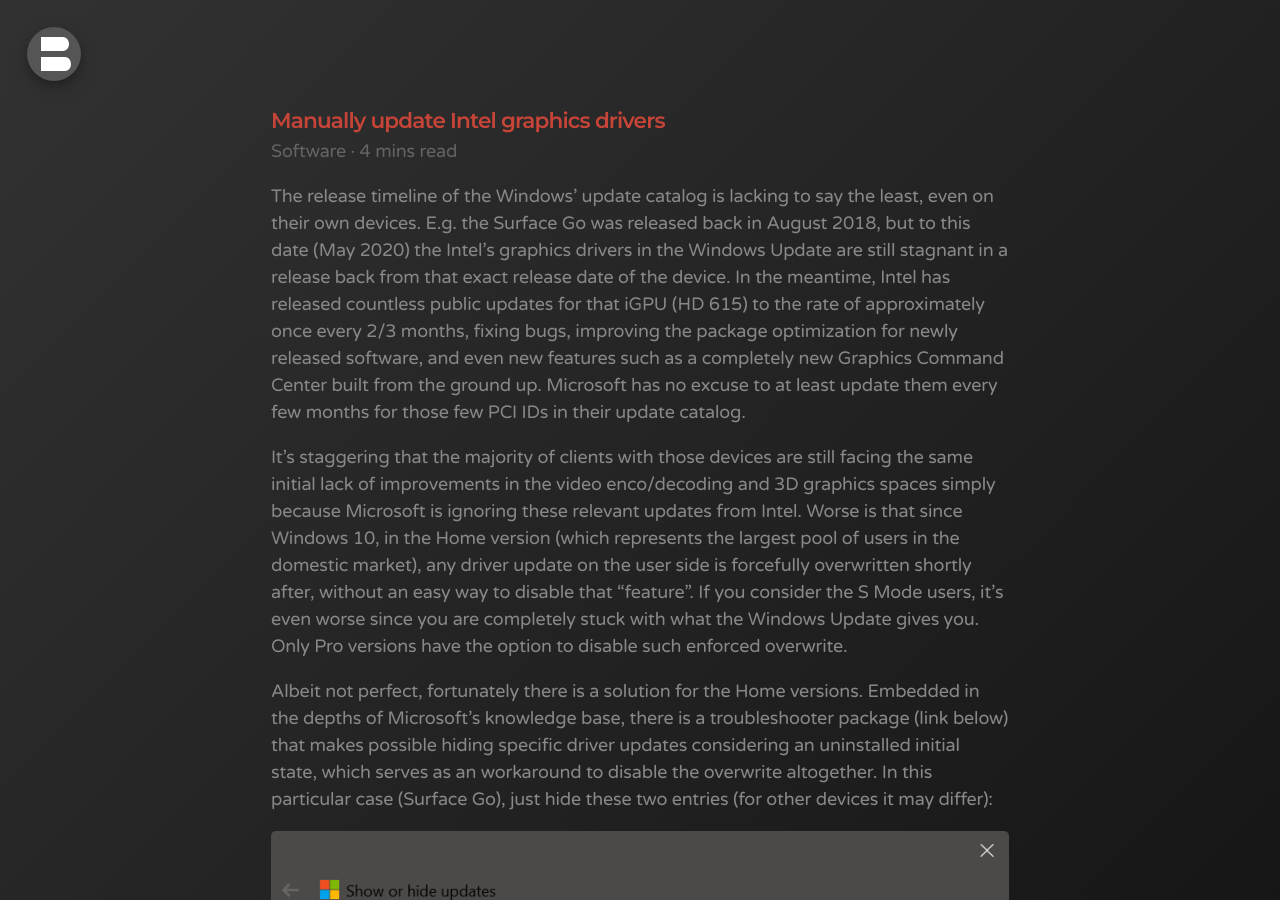
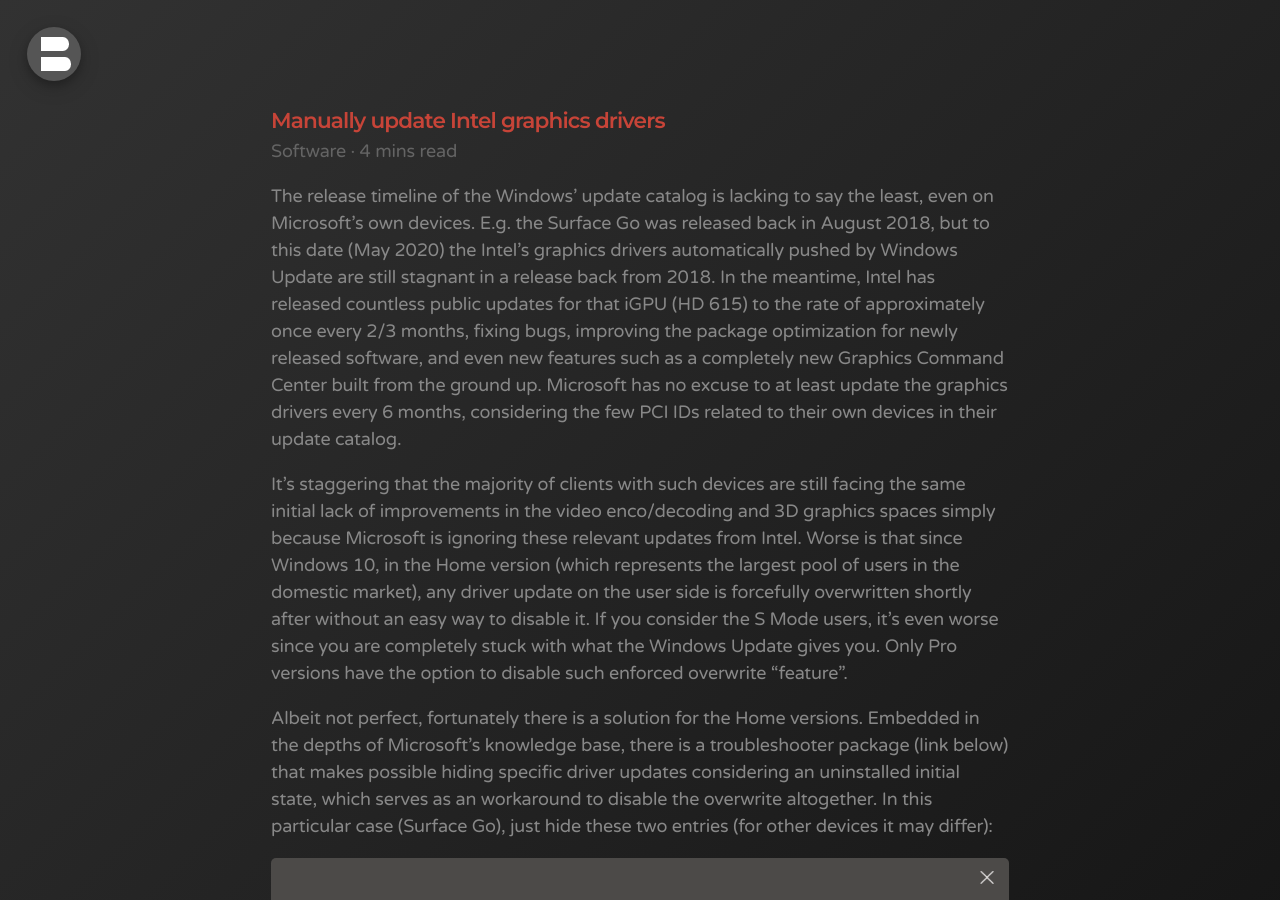
Before and after one commit to bonina/bonina.github.io, a Jekyll site: the page built from _posts/software/2020/2020-05-12-manually -update-intel-graphics-drivers.md, in a window 1280 px wide and 900 px high. Built offline with Jekyll 4.4.1, drawn with Linux system fonts in a browser that asks for light colours.

Commit message:
Update 2020-05-12-manually -update-intel-graphics-drivers.md

```diff
--- a/_posts/software/2020/2020-05-12-manually -update-intel-graphics-drivers.md
+++ b/_posts/software/2020/2020-05-12-manually -update-intel-graphics-drivers.md
@@ -5,9 +5,9 @@
 published: true
 ---
 
-The release timeline of the Windows' update catalog is lacking to say the least, even on their own devices. E.g. the Surface Go was released back in August 2018, but to this date (May 2020) the Intel's graphics drivers in the Windows Update are still stagnant in a release back from that exact release date of the device. In the meantime, Intel has released countless public updates for that iGPU (HD 615) to the rate of approximately once every 2/3 months, fixing bugs, improving the package optimization for newly released software, and even new features such as a completely new Graphics Command Center built from the ground up. Microsoft has no excuse to at least update them every few months for those few PCI IDs in their update catalog.
+The release timeline of the Windows' update catalog is lacking to say the least, even on Microsoft's own devices. E.g. the Surface Go was released back in August 2018, but to this date (May 2020) the Intel's graphics drivers automatically pushed by Windows Update are still stagnant in a release back from 2018. In the meantime, Intel has released countless public updates for that iGPU (HD 615) to the rate of approximately once every 2/3 months, fixing bugs, improving the package optimization for newly released software, and even new features such as a completely new Graphics Command Center built from the ground up. Microsoft has no excuse to at least update the graphics drivers every 6 months, considering the few PCI IDs related to their own devices in their update catalog.
 
-It's staggering that the majority of clients with those devices are still facing the same initial lack of improvements in the video enco/decoding and 3D graphics spaces simply because Microsoft is ignoring these relevant updates from Intel. Worse is that since Windows 10, in the Home version (which represents the largest pool of users in the domestic market), any driver update on the user side is forcefully overwritten shortly after, without an easy way to disable that “feature”. If you consider the S Mode users, it’s even worse since you are completely stuck with what the Windows Update gives you. Only Pro versions have the option to disable such enforced overwrite.
+It's staggering that the majority of clients with such devices are still facing the same initial lack of improvements in the video enco/decoding and 3D graphics spaces simply because Microsoft is ignoring these relevant updates from Intel. Worse is that since Windows 10, in the Home version (which represents the largest pool of users in the domestic market), any driver update on the user side is forcefully overwritten shortly after without an easy way to disable it. If you consider the S Mode users, it’s even worse since you are completely stuck with what the Windows Update gives you. Only Pro versions have the option to disable such enforced overwrite "feature".
 
 Albeit not perfect, fortunately there is a solution for the Home versions. Embedded in the depths of Microsoft's knowledge base, there is a troubleshooter package (link below) that makes possible hiding specific driver updates considering an uninstalled initial state, which serves as an workaround to disable the overwrite altogether. In this particular case (Surface Go), just hide these two entries (for other devices it may differ):
 
```
